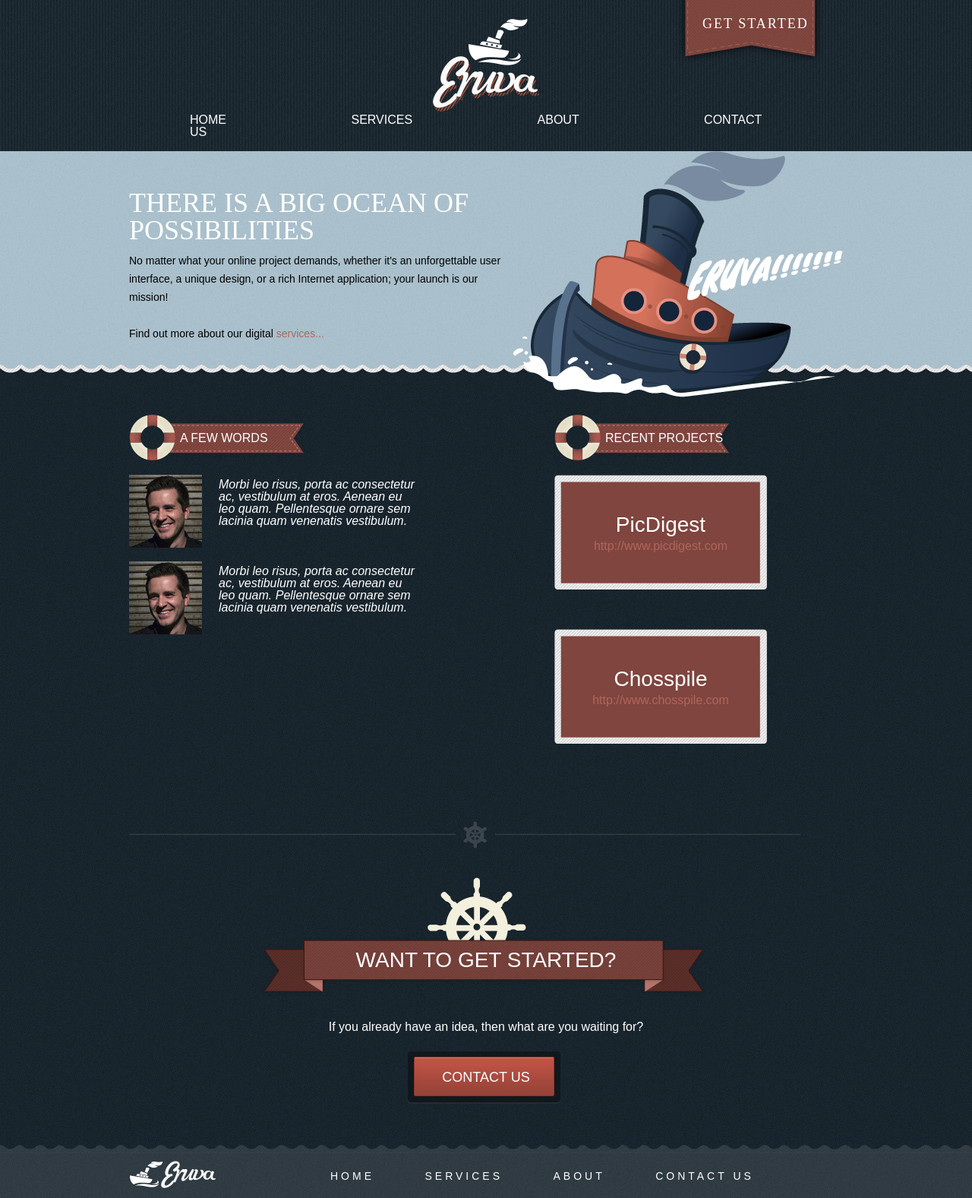
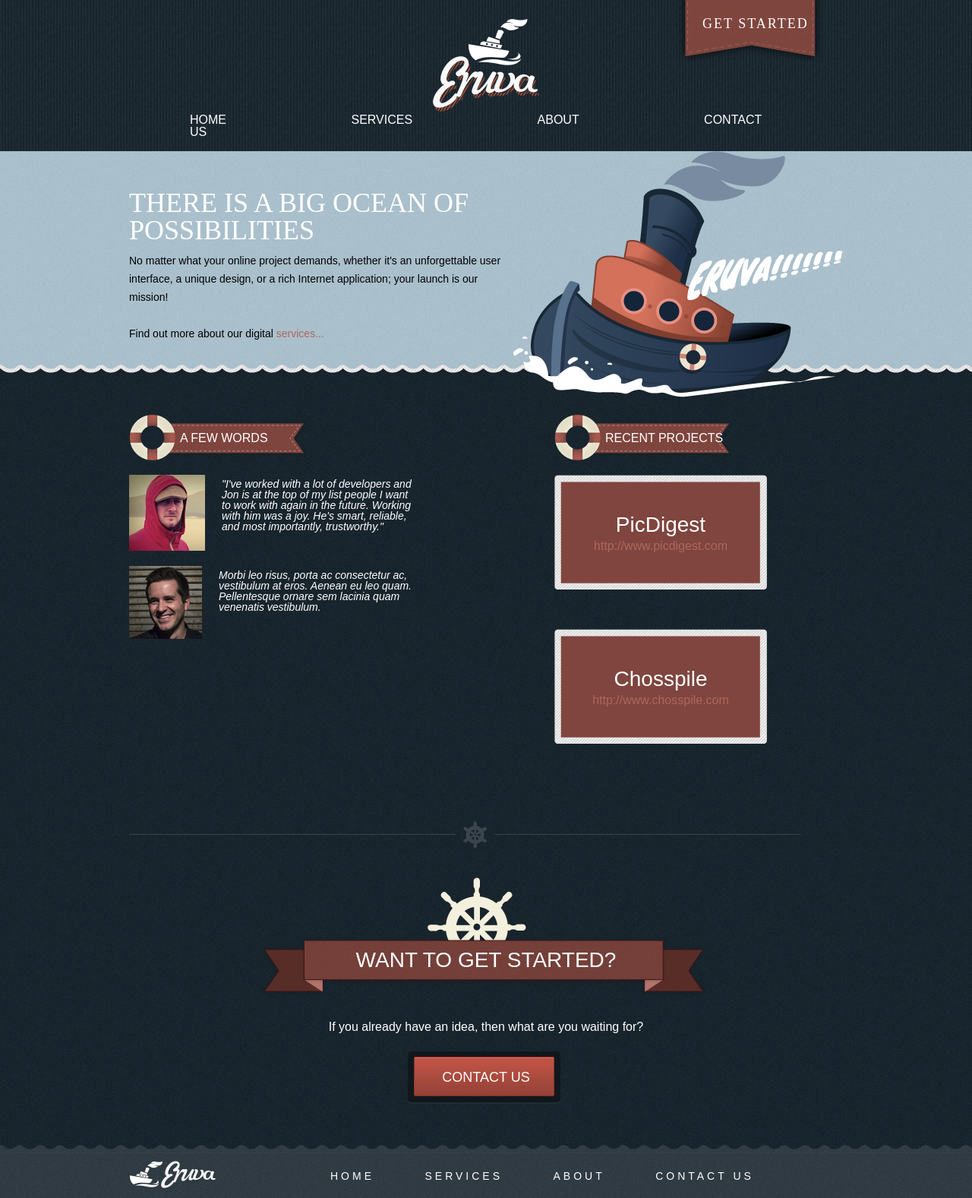
Before and after one commit to eruva/eruva.github.io, a Jekyll site: the page built from index.html, in a window 1280 px wide. Shown: the whole page at 76% size. Built offline with Jekyll 4.4.1, drawn with Linux system fonts in a browser that asks for light colours; some web fonts are replaced.

Commit message:
Added picture and quote from Scott

```diff
--- a/index.html
+++ b/index.html
@@ -27,9 +27,9 @@ title: Home
         <h3>A Few Words</h3>
 
         <div class="customer-quote">
-          <img src="/images/customer-1.gif" />
+          <a href="http://twitter.com/scottmagdalein" target="_blank"><img src="/images/customer-1.jpg" /></a>
           <blockquote>
-            Morbi leo risus, porta ac consectetur ac, vestibulum at eros. Aenean eu leo quam. Pellentesque ornare sem lacinia quam venenatis vestibulum.
+            "I've worked with a lot of developers and Jon is at the top of my list people I want to work with again in the future. Working with him was a joy. He's smart, reliable, and most importantly, trustworthy."
           </blockquote>
         </div>
 
--- a/sass/partials/_home.sass
+++ b/sass/partials/_home.sass
@@ -69,3 +69,4 @@
   blockquote
     padding-top: 5px
     font-style: italic
+    font-size: 14px
--- a/stylesheets/application.css
+++ b/stylesheets/application.css
@@ -1123,6 +1123,7 @@ a:hover {
 .customer-quote blockquote {
   padding-top: 5px;
   font-style: italic;
+  font-size: 14px;
 }
 
 /* line 1, ../sass/partials/_contact.sass */
```
Also changed, not shown: images/customer-1.gif (deleted), images/customer-1.jpg (added).
